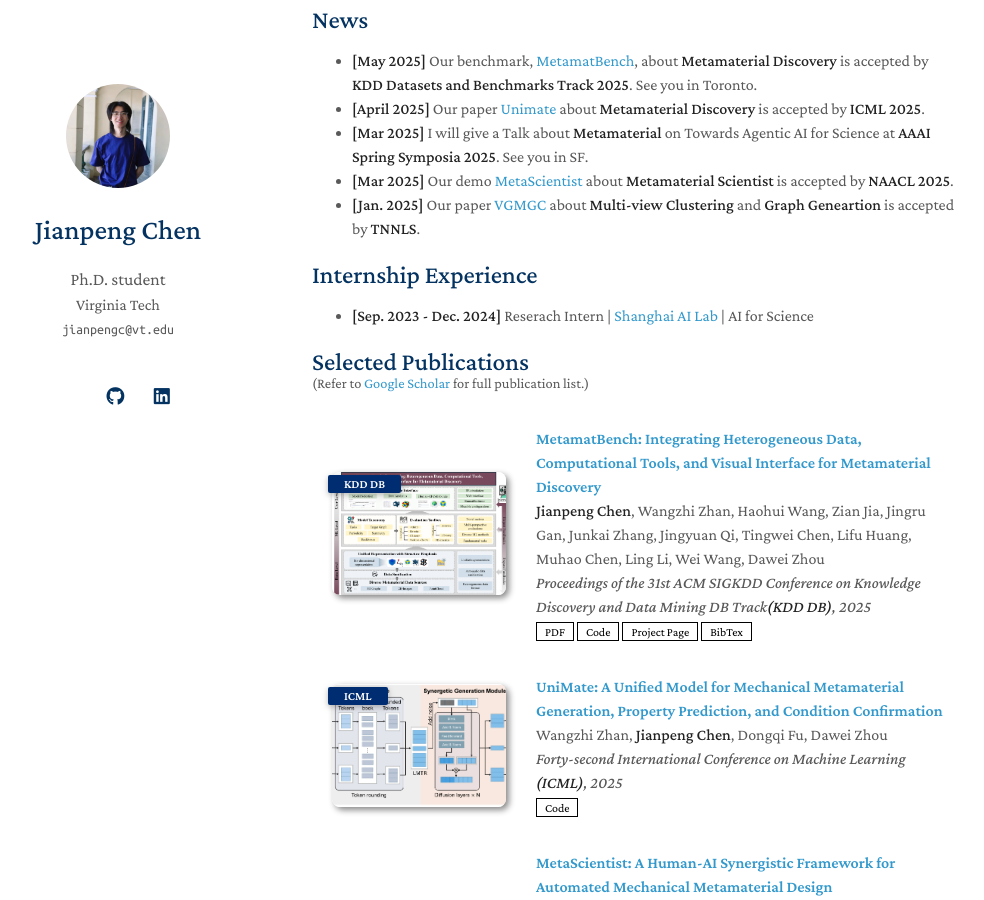
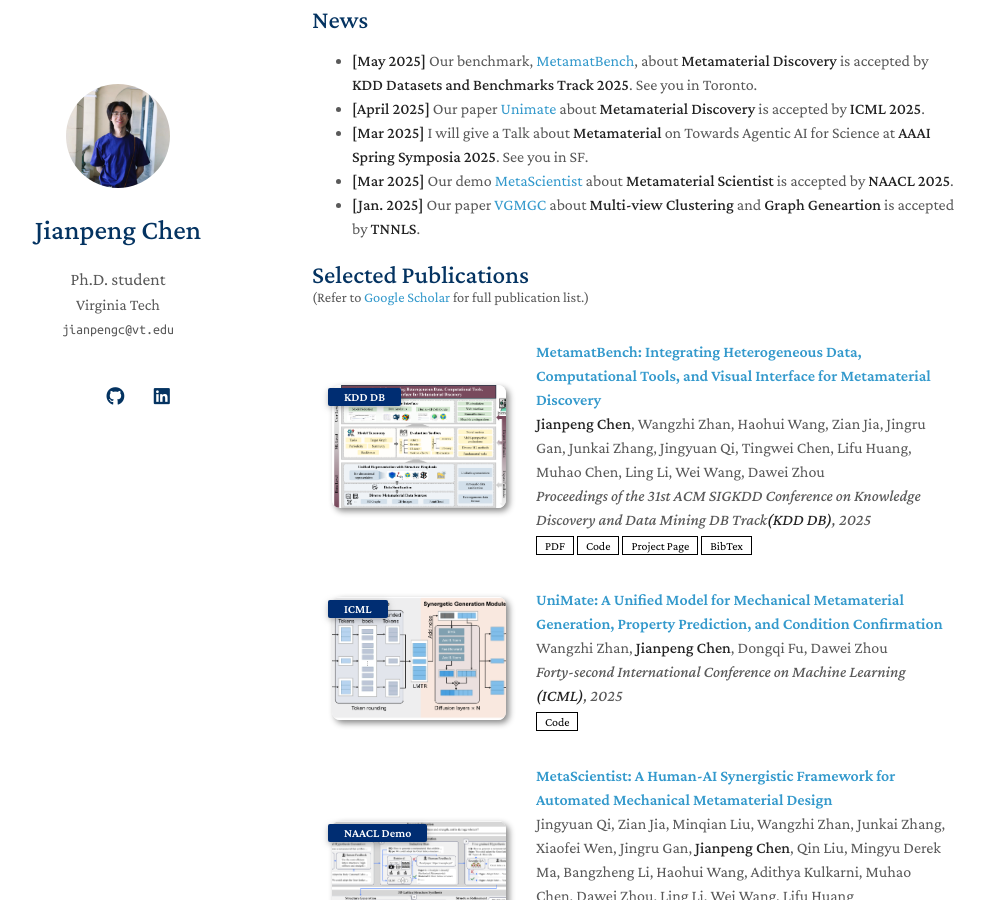
Before and after one commit to cjpcool/cjpcool.github.io, a Jekyll site: the page built from index.md, in a window 1280 px wide and 900 px high, scrolled down 777 px. Shown: the whole window, without its empty margins (158-1142 px from the left). Built offline with Jekyll 4.4.1, drawn with Linux system fonts in a browser that asks for light colours; a style sheet for code colours, icons or effects is not loaded; our own code applies the rules of GitHub Pages for plain Markdown files.

Commit message:
Update index.md

```diff
--- a/index.md
+++ b/index.md
@@ -26,9 +26,9 @@ My research generally lies in **data mining** and **machine learning**, with a p
 - **[Mar 2025]** Our demo [MetaScientist](https://arxiv.org/abs/2412.16270) about **Metamaterial Scientist**  is accepted by **NAACL 2025**.
 - **[Jan. 2025]** Our paper [VGMGC](https://ieeexplore.ieee.org/document/10833915) about **Multi-view Clustering** and **Graph Geneartion** is accepted by **TNNLS**.
 
-## Internship Experience
-- **[Sep. 2023 - Dec. 2024]** Reserach Intern \| [Shanghai AI Lab](https://www.shlab.org.cn/) \| AI for Science
-
+<!-- ## Internship Experience
+ - **[Sep. 2023 - Dec. 2024]** Reserach Intern \| [Shanghai AI Lab](https://www.shlab.org.cn/) \| AI for Science
+-->
 
 {% include_relative _includes/publications.md %}
 
```
